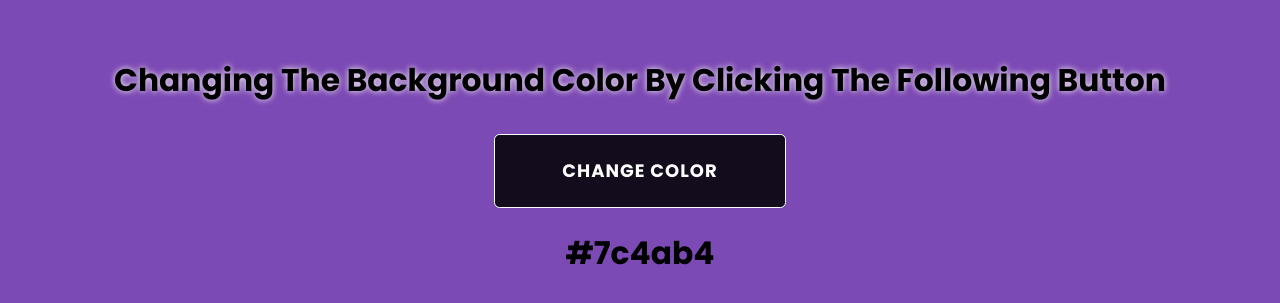
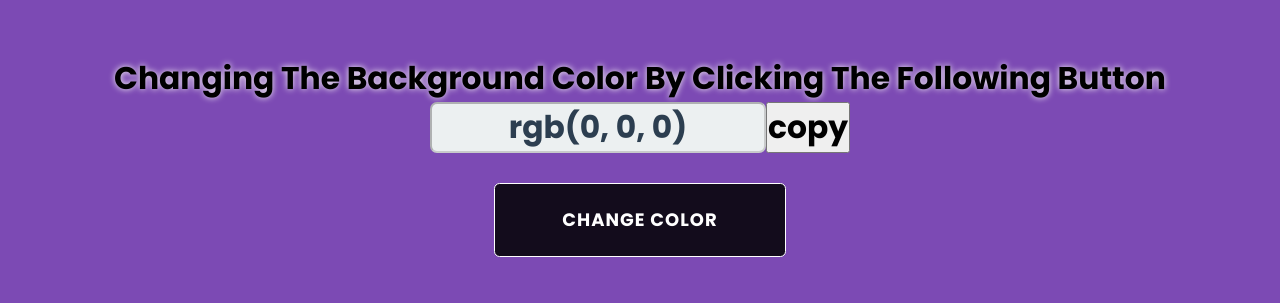
Before and after one commit to farhanacsebd/play-with-rgb-color-javascript, a plain HTML site: page index.html in a window 1280 px wide. Shown: the part 233-536 px from the top of the page. Drawn offline with Linux system fonts and the light colour scheme.

Commit message:
change the code

```diff
--- a/index.html
+++ b/index.html
@@ -10,8 +10,9 @@
 <body>
     <div class="container" id="root">
         <h1>Changing The Background Color By Clicking The Following Button</h1>
-        <button id="change-btn">Change Color</button>
-        <div id="output">#7c4ab4</div>
+        <div><input id="output" type="text" value="rgb(0, 0, 0)" disabled><button>copy</button></div>
+        <button class="btn-main" id="change-btn">Change Color</button>
+
      </div>
       <!-- scripts-->
       <script src="app.js"></script>
--- a/style.css
+++ b/style.css
@@ -23,7 +23,7 @@ style start from here
 	width: 100%;
 }
 
-button {
+.btn-main {
 	padding: 1rem 3rem;
 	margin: 1rem 0;
 	margin-top: 30px;
@@ -39,7 +39,7 @@ button {
 
 }
 
-button:hover {
+.btn-main:hover {
 	background-color: #fff;
 	color: #000;
 	border: 1px solid #000;
@@ -51,6 +51,13 @@ button:hover {
 h1{
 	text-shadow:0 0 6px #f9f6f6;
 }
-div .output{
-    border: 2px solid #f9f6f6;
+
+#output {
+	background: #ecf0f1;
+	color: #2c3e50;
+    /* text-shadow: 0 0 3px rgb(0, 0, 0); */
+	width: 15rem;
+	text-align: center;
+	border-radius: 7px;
+    /* padding: 1rem; */
 }
```
